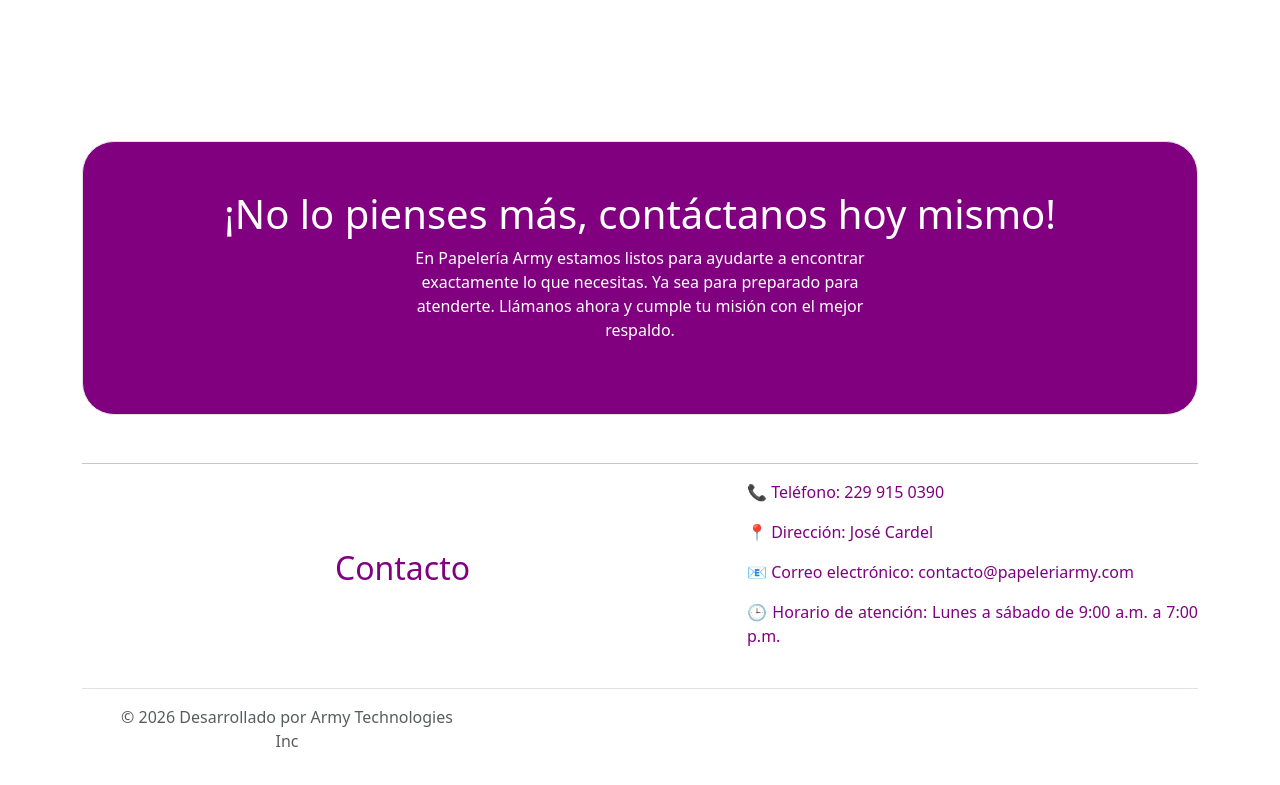
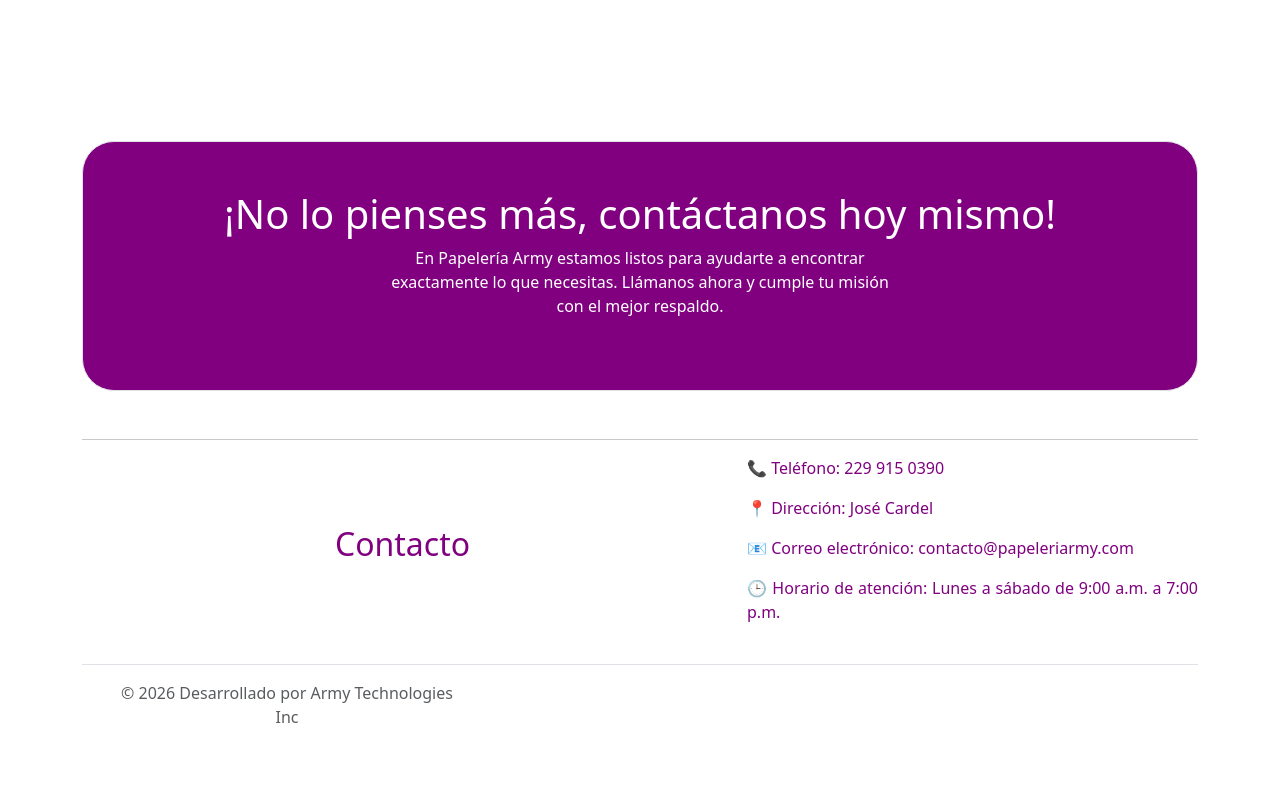
Before and after one commit to sanjuandevmx/Estetica, a plain HTML site: page index.html in a window 1280 px wide. Shown: the part 1428-2213 px from the top of the page. Drawn offline with nearby package versions, Linux system fonts and the light colour scheme.

Commit message:
Add files via upload

```diff
--- a/index.html
+++ b/index.html
@@ -89,8 +89,7 @@
         <div class="position-relative p-5 text-center text-muted  border border-dashed rounded-5 call-to-action-section">
             <h1 class="call-to-action-section-title" >¡No lo pienses más, contáctanos hoy mismo!</h1>
             <p class="call-to-action-section-text col-lg-6 mx-auto mb-4">
-                En Papelería Army estamos listos para ayudarte a encontrar exactamente lo que necesitas. Ya sea para
-                preparado para atenderte. Llámanos ahora y cumple tu misión con el mejor respaldo.
+                En Papelería Army estamos listos para ayudarte a encontrar exactamente lo que necesitas. Llámanos ahora y cumple tu misión con el mejor respaldo.
             </p>
 
         </div>
```
